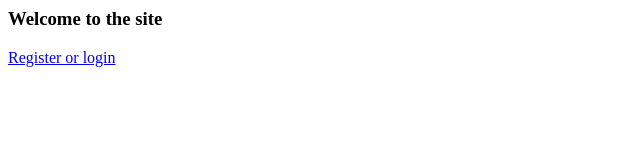
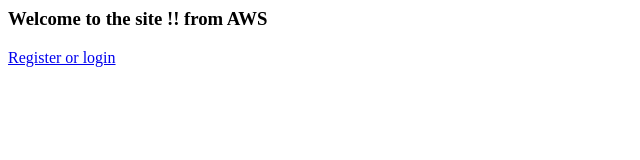
Before and after one commit to saddam478/serverless_deployment, a plain HTML site: page app/index.html in a window 1280 px wide. Shown: the whole page, without its empty margins (0-640 px from the left). Drawn offline with Linux system fonts and the light colour scheme.

Commit message:
Update index.html

```diff
--- a/app/index.html
+++ b/app/index.html
@@ -1,4 +1,4 @@
 <body>
-    <h3> Welcome to the site </h3>
+    <h3> Welcome to the site !! from AWS </h3>
     <p><a href="https://ap-south-1y36019795.auth.ap-south-1.amazoncognito.com/login?client_id=16evn7ec0mirhlhms2ciul61nb&response_type=code&scope=email+openid+phone&redirect_uri=https%3A%2F%2Fweb-app-bucket123.s3.ap-south-1.amazonaws.com%2Flogged_in.html">  Register or login</a></p>
 </body>
```
